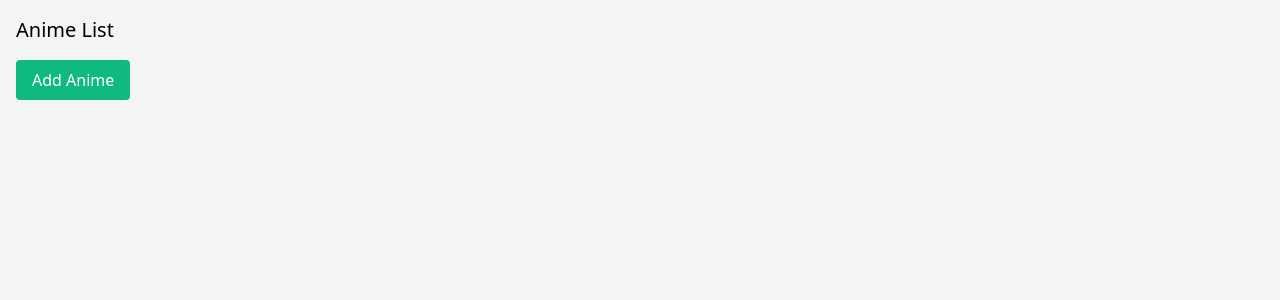
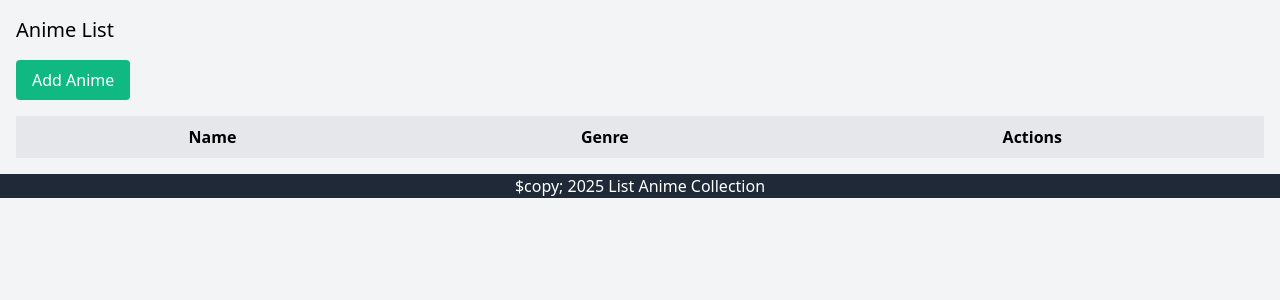
Before and after one commit to DatBoiSUS-Baka/TP10DPBO2025C2, a PHP site: page /anime_list.php in a window 1280 px wide. Shown: the part 64-364 px from the top of the page. Run offline with PHP 8.4, Linux system fonts and the light colour scheme; data that the repository does not hold is empty.

Commit message:
Menyelesaikan anime_list.php

```diff
--- a/Kode_Program/views/anime_list.php
+++ b/Kode_Program/views/anime_list.php
@@ -4,3 +4,26 @@ require_once 'views/template/header.php';
 
 <h2 class="text-xl mb-4">Anime List</h2>
 <a href="index.php?entity=anime&action=add" class="bg-green-500 text-white px-4 py-2 rounded mb-4 inline-block">Add Anime</a>
+<table class="w-full border">
+    <tr class="bg-gray-200">
+        <th class="border p-2">Name</th>
+        <th class="border p-2">Genre</th>
+        <th class="border p-2">Actions</th>
+    </tr>
+    <?php foreach($animeList as $anime): ?>
+    <tr>
+        <td class="border p-2"><?php echo $anime['nama_anime'] ?></td>
+        <td class="border p-2"><?php echo $anime['genre_anime'] ?></td>
+        <td class="border p-2">
+            <a href="index.php?entity=anime&action=edit&id=<?php echo $anime['id']; ?>" class="text-blue-500">Edit</a>
+            <a href="index.php?entity=anime&action=delete&id=<?php echo $anime['id']; ?>" class="text-red-500 ml-2" onclick="return confirm('Are you sure?');">Delete</a>
+        </td>
+
+    </tr>
+
+    <?php endforeach; ?>
+</table>
+
+<?php
+require_once 'view/template/footer.php';
+?>
```
